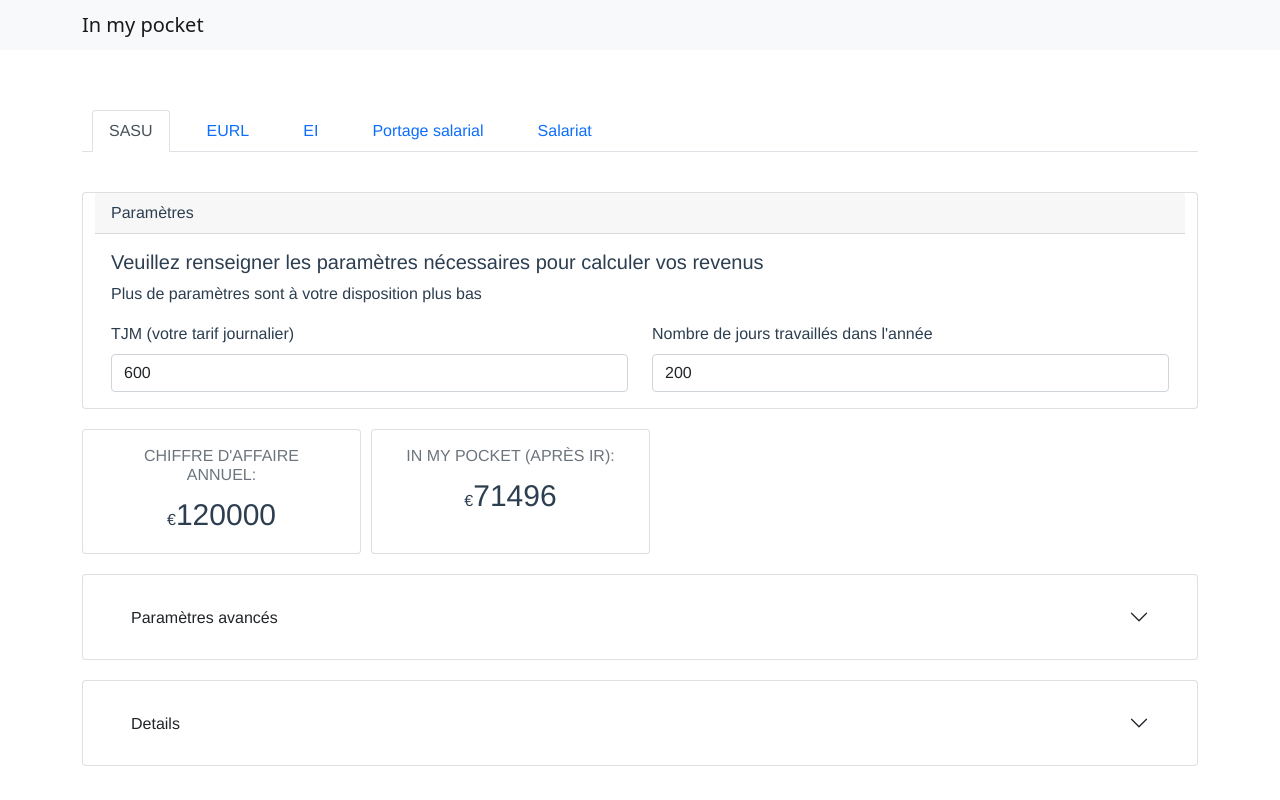
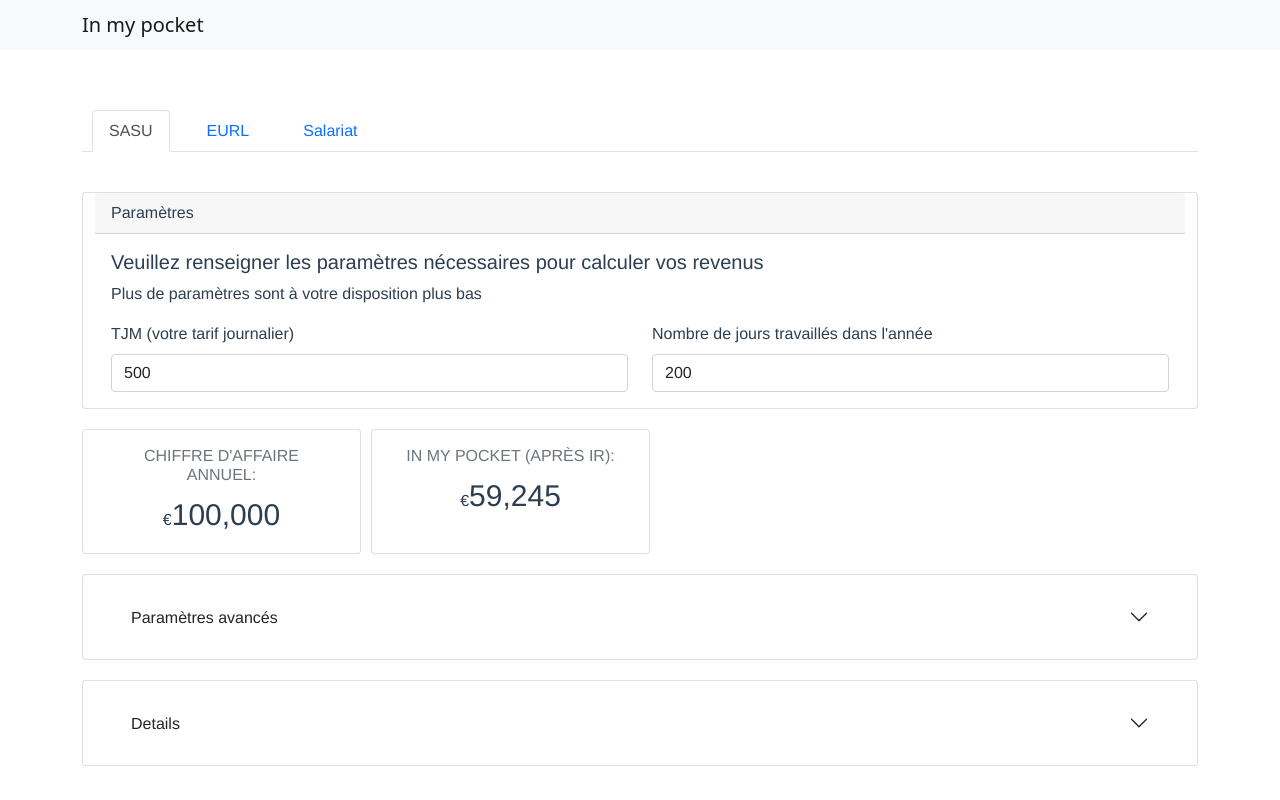
Before and after one commit to hlassiege/inmypocket, a Vue app: page / in a window 1280 px wide. Shown: the top 800 px of the page. Built offline with nearby package versions, Linux system fonts and the light colour scheme.

Commit message:
Ajout de la vue employé

```diff
--- /dev/null
+++ b/src/components/EmployeeTab.vue
@@ -0,0 +1,172 @@
+<template>
+  <div class="container">
+    <div class="row">
+      <div class="card">
+        <div class="card-header">
+          Paramètres
+        </div>
+        <div class="card-body">
+          <h5 class="card-title">Comparez les revenus que vous auriez en freelance</h5>
+          <p class="card-text">Plus de paramètres sont à votre disposition plus bas</p>
+          <form>
+            <div class="row">
+              <div class="col-md-6">
+                <label for="grossSalary" class="form-label">Brut annuel</label>
+                <input type="text" v-model="grossSalary" class="form-control" id="grossSalary" placeholder="600">
+              </div>
+            </div>
+          </form>
+        </div>
+      </div>
+    </div>
+
+
+
+    <div class="row">
+      <div class="card text-center col-md-3">
+          <div class="card-body">
+            <h6 class="card-title text-uppercase text-muted">In my pocket (après IR): </h6>
+            <p class="card-text red-text">€<span class="ml-2" style="font-size: 30px;">{{ (netSalary -  impotRevenu).toLocaleString() }}</span></p>
+          </div>
+      </div>
+    </div>
+
+
+
+
+    <div class="row">
+      <div class="card">
+
+        <div class="card-body">
+          <div class="accordion accordion-flush" id="accordionDetails">
+
+          <div class="accordion-item">
+            <h2 class="accordion-header" id="flush-headingOne">
+              <button class="accordion-button collapsed" type="button" data-bs-toggle="collapse" data-bs-target="#flush-collapseOne" aria-expanded="false" aria-controls="flush-collapseOne">
+                Details
+              </button>
+            </h2>
+            <div id="flush-collapseOne" class="accordion-collapse collapse" aria-labelledby="flush-headingOne" data-bs-parent="#accordionDetails">
+              <div class="accordion-body">
+                <div class="row">
+                  <div class="col">
+                    <h4>Revenus personnels</h4>
+                    <table class="table table-borderless">
+                      <tbody>
+                        <tr>
+                          <th scope="row">Salaire brut</th>
+                          <td>{{ grossSalary }}€</td>
+                        </tr>
+                        <tr>
+                          <th scope="row">Salaire super brut (cout total employeur)
+                            <br>
+                            <small class="fw-normal">c'est cette somme qu'il faut comparer avec le CA d'un freelance</small>
+                          </th>
+                          <td>{{ superGrossSalary }}€</td>
+                        </tr>
+                        <tr>
+                          <th scope="row">Cotisations sociales <small> (salariales)</small></th>
+                          <td>-{{ socialContributions }}€</td>
+                        </tr>
+                        <tr>
+                          <th scope="row">Cotisations sociales <small> (patronales)</small></th>
+                          <td>-{{ companySocialContributions }}€</td>
+                        </tr>
+                        <tr class="lineTotal">
+                          <th scope="row" >Salaire versé net</th>
+                          <td>{{ netSalary }}€</td>
+                        </tr>
+                      <tr>
+                          <th scope="row">Total imposable</th>
+                          <td>{{ totalTaxableRevenue  }}€</td>
+                        </tr>
+                        <tr>
+                          <th scope="row">Impot sur le revenu</th>
+                          <td>-{{ impotRevenu  }}€</td>
+                        </tr>
+                        <tr class="lineTotal">
+                          <th scope="row">Net après impot</th>
+                          <td><strong>{{ netSalary -  impotRevenu }}€</strong></td>
+                        </tr>
+                      </tbody>
+                    </table>
+                  </div>
+                </div>
+              </div>
+            </div>
+          </div>
+        </div>
+        </div>
+      </div>
+    </div>
+  </div>
+</template>
+
+<script>
+export default {
+  name: "EmployeeTab",
+  inject : ['configuration'],
+  data : function() {
+    return {
+      grossSalary : this.configuration.default.employee.grossSalary
+    };
+  },
+  computed: {
+    netSalary() {
+      return this.grossSalary - this.socialContributions;
+    },
+    superGrossSalary() {
+      return parseFloat(this.grossSalary) + parseFloat(this.companySocialContributions);
+    },
+    totalTaxableRevenue() {
+      // Abattement de 10%. Source : https://www.impots.gouv.fr/portail/particulier/questions/comment-puis-je-beneficier-de-la-deduction-forfaitaire-de-10
+      return this.netSalary - Math.round(this.netSalary * 0.10);
+    },
+    impotRevenu() {
+      return this.computeImpotRevenu( this.totalTaxableRevenue );
+    },
+    socialContributions() {
+      // TODO faire un calcul plus précis (comme pour SASU et EURL)
+      return Math.round(this.grossSalary * 0.23);
+    },
+    companySocialContributions() {
+      return Math.round(this.grossSalary * 0.42);
+    }
+  },
+  methods : {
+    computeImpotRevenu(montant){
+        return this.computeImpotParTranche(montant, this.configuration.taxes.impotRevenu);
+    },
+    computeImpotParTranche(montant, tranches) {
+      var impot = 0;
+      for(var i = 0; i < tranches.length; i++){
+                if (montant >= tranches[i][0]){
+                    const danslatranche = tranches[i][0];
+                    impot += danslatranche * tranches[i][1];
+                    montant = montant - tranches[i][0];
+                }else if (montant < tranches[i][0]){
+                    impot += montant*tranches[i][1];
+                    montant = 0;
+                    break;
+                }
+            }
+
+        return Math.round(impot);
+    }
+  },
+
+};
+</script>
+
+<style scoped>
+.container{
+  margin-top: 20px;
+}
+.card {
+  margin-top: 20px;
+  margin-right: 10px;
+}
+.lineTotal {
+  border-top: 1px solid #ff000d;
+}
+</style>
--- a/src/components/MainTab.vue
+++ b/src/components/MainTab.vue
@@ -8,33 +8,26 @@
           <button class="nav-link " id="eurl-tab" data-bs-toggle="tab" data-bs-target="#eurl" type="button" role="tab" aria-controls="eurl" aria-selected="true">EURL</button>
         </li>
         <li class="nav-item" role="presentation">
-          <button class="nav-link " id="ei-tab" data-bs-toggle="tab" data-bs-target="#ei" type="button" role="tab" aria-controls="ei" aria-selected="true">EI</button>
-        </li>
-        <li class="nav-item" role="presentation">
-          <button class="nav-link " id="portage-tab" data-bs-toggle="tab" data-bs-target="#portage" type="button" role="tab" aria-controls="portage" aria-selected="true">Portage salarial</button>
-        </li>
-        <li class="nav-item" role="presentation">
           <button class="nav-link " id="employee-tab" data-bs-toggle="tab" data-bs-target="#employee" type="button" role="tab" aria-controls="employee" aria-selected="true">Salariat</button>
         </li>
       </ul>
       <div class="tab-content" id="mainTabContent">
-        <div class="tab-pane fade show active" id="sasu" role="tabpanel" aria-labelledby="sasu-tab"><SASUTab/></div>
-        <div class="tab-pane fade" id="eurl" role="tabpanel" aria-labelledby="eurl-tab"><EURLTab/></div>
-        <div class="tab-pane fade" id="ei" role="tabpanel" aria-labelledby="ei-tab"><EURLTab/></div>
-        <div class="tab-pane fade" id="portage" role="tabpanel" aria-labelledby="portage-tab"><EURLTab/></div>
-        <div class="tab-pane fade" id="salariat" role="tabpanel" aria-labelledby="salariat-tab"><EURLTab/></div>
+        <div class="tab-pane fade show active" id="sasu" role="tabpanel" aria-labelledby="sasu-tab"><sasu-tab/></div>
+        <div class="tab-pane fade" id="eurl" role="tabpanel" aria-labelledby="eurl-tab"><eurl-tab/></div>
+        <div class="tab-pane fade" id="employee" role="tabpanel" aria-labelledby="salariat-tab"><employee-tab/></div>
       </div>
   </div>
 </template>
 
 <script>
-import SASUTab from './SASUTab.vue'
-import EURLTab from './EURLTab.vue'
+import sasuTab from './SASUTab.vue'
+import eurlTab from './EURLTab.vue'
+import employeeTab from './EmployeeTab.vue'
 
 export default {
   name: 'MainTab',
   components: {
-    SASUTab, EURLTab
+    sasuTab, eurlTab, employeeTab
   }
 }
 </script>
--- a/src/components/SASUTab.vue
+++ b/src/components/SASUTab.vue
@@ -30,13 +30,13 @@
       <div class="card text-center col-md-3">
           <div class="card-body">
             <h6 class="card-title text-uppercase text-muted">Chiffre d'affaire annuel: </h6>
-            <p class="card-text red-text">€<span class="ml-2" style="font-size: 30px;">{{ revenue }}</span></p>
+            <p class="card-text red-text">€<span class="ml-2" style="font-size: 30px;">{{ revenue.toLocaleString() }}</span></p>
           </div>
       </div>
       <div class="card text-center col-md-3">
           <div class="card-body">
             <h6 class="card-title text-uppercase text-muted">In my pocket (après IR): </h6>
-            <p class="card-text red-text">€<span class="ml-2" style="font-size: 30px;">{{ totalRevenue -  impotRevenu }}</span></p>
+            <p class="card-text red-text">€<span class="ml-2" style="font-size: 30px;">{{ (totalRevenue -  impotRevenu).toLocaleString() }}</span></p>
           </div>
       </div>
     </div>
@@ -110,7 +110,10 @@
                           <td>{{ grossSalary }}€</td>
                         </tr>
                         <tr style="border-top: 1px solid #ff000d;">
-                          <th scope="row">Total charges sociétés</th>
+                          <th scope="row">Total charges sociétés
+                            <br>
+                            <small class="fw-light text-danger">Ici il y a une erreur car les charges ne devraient pas inclure les cotisations salariales</small>
+                          </th>
                           <td>{{ grossSalary + expenses }}€</td>
                         </tr>
                       </tbody>
--- a/src/main.js
+++ b/src/main.js
@@ -6,11 +6,14 @@ import App from './App.vue'
 const configuration = {
 
     default : {
-        tjm : 600,
+        tjm : 500,
         numberOfWorkedDays : 200,
         expenses : 10000,
         sasu : {
             shareOfRevenueInSalary : 15
+        },
+        employee : {
+            grossSalary : 70000
         }
     },
     taxes : {
```
